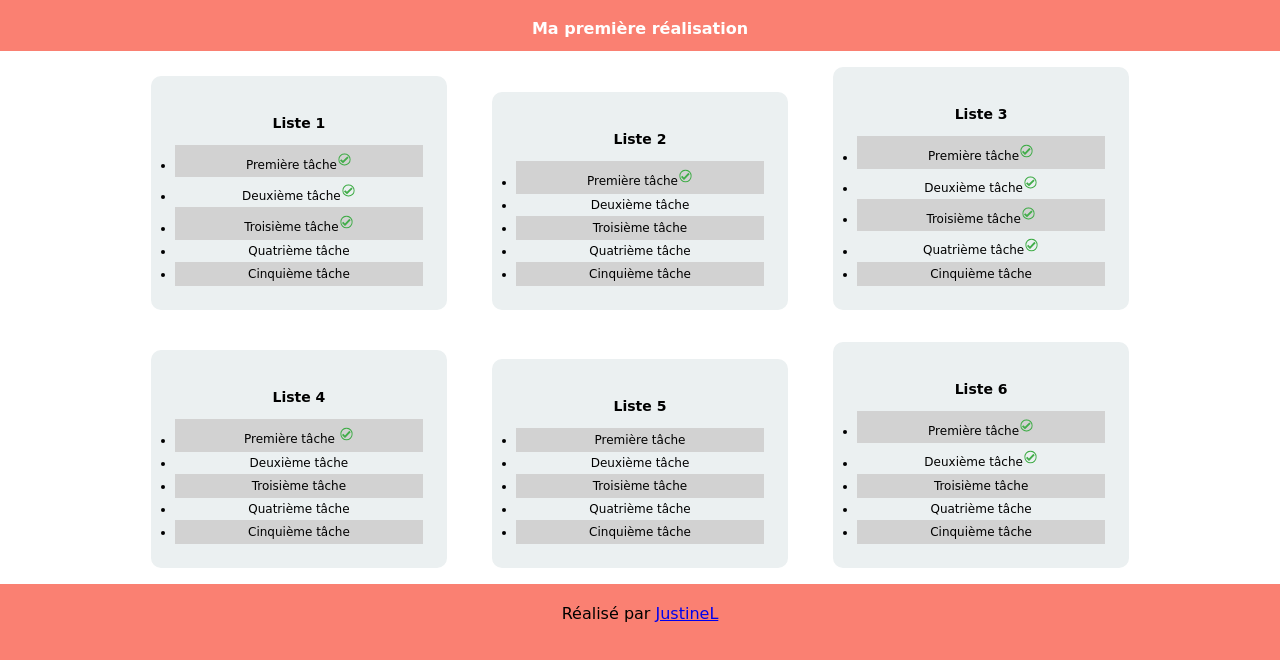
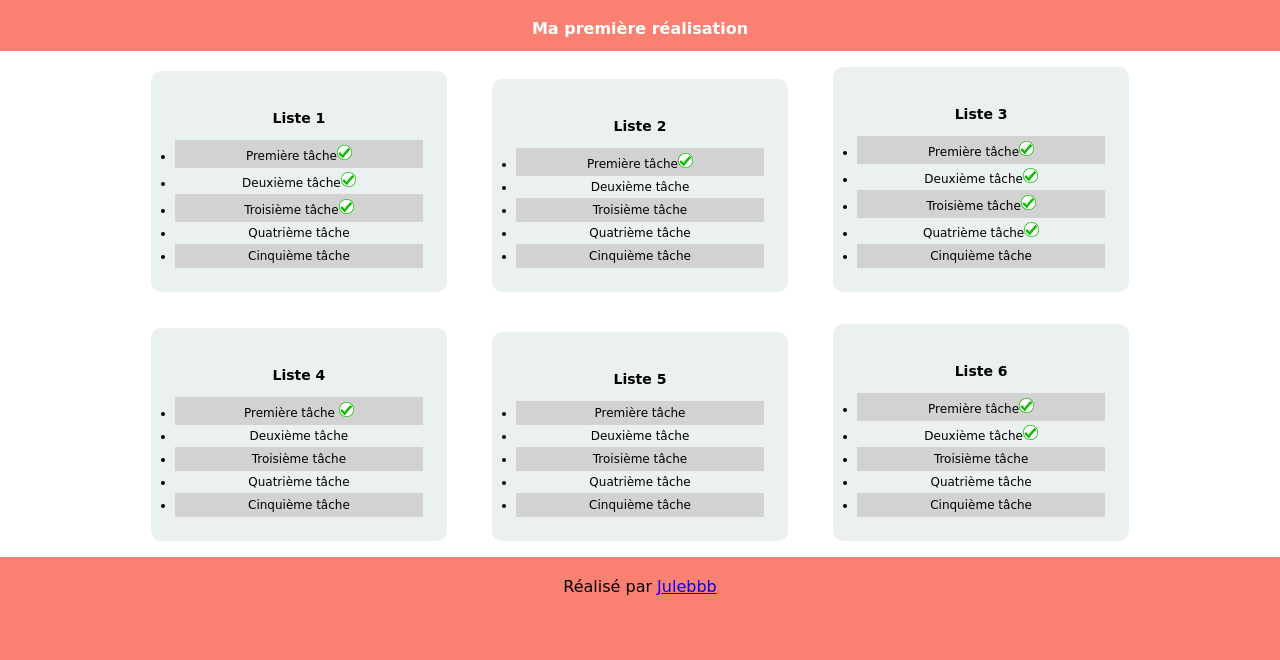
Before and after one commit to julebbb/Projet-html-css, a plain HTML site: page index.html in a window 1280 px wide. Shown: the part 62-722 px from the top of the page. Drawn offline with Linux system fonts and the light colour scheme.

Commit message:
changement d'icon suppression de l'ancien et ajout dans index.html

```diff
--- a/index.html
+++ b/index.html
@@ -13,15 +13,15 @@
     <div class="fondBlanc">
       <ul>
         <h3>Liste 1</h3>
-        <li class="liFoncer">Première tâche<img src="icon/iconCheck.svg" alt="icon check"></li>
-        <li>Deuxième tâche<img src="icon/iconCheck.svg" alt="icon check"></li>
-        <li class="liFoncer">Troisième tâche<img src="icon/iconCheck.svg" alt="icon check"></li>
+        <li class="liFoncer">Première tâche<img src="icon/iconCheck.png" alt="icon check"></li>
+        <li>Deuxième tâche<img src="icon/iconCheck.png" alt="icon check"></li>
+        <li class="liFoncer">Troisième tâche<img src="icon/iconCheck.png" alt="icon check"></li>
         <li>Quatrième tâche</li>
         <li class="liFoncer">Cinquième tâche</li>
       </ul>
       <ul>
         <h3>Liste 2</h3>
-        <li class="liFoncer">Première tâche<img src="icon/iconCheck.svg" alt="icon check"></li>
+        <li class="liFoncer">Première tâche<img src="icon/iconCheck.png" alt="icon check"></li>
         <li>Deuxième tâche</li>
         <li class="liFoncer">Troisième tâche</li>
         <li>Quatrième tâche</li>
@@ -29,15 +29,15 @@
       </ul>
       <ul>
         <h3>Liste 3</h3>
-        <li class="liFoncer">Première tâche<img src="icon/iconCheck.svg" alt="icon check"></li>
-        <li>Deuxième tâche<img src="icon/iconCheck.svg" alt="icon check"></li>
-        <li class="liFoncer">Troisième tâche<img src="icon/iconCheck.svg" alt="icon check"></li>
-        <li>Quatrième tâche<img src="icon/iconCheck.svg" alt="icon check"></li>
+        <li class="liFoncer">Première tâche<img src="icon/iconCheck.png" alt="icon check"></li>
+        <li>Deuxième tâche<img src="icon/iconCheck.png" alt="icon check"></li>
+        <li class="liFoncer">Troisième tâche<img src="icon/iconCheck.png" alt="icon check"></li>
+        <li>Quatrième tâche<img src="icon/iconCheck.png" alt="icon check"></li>
         <li class="liFoncer">Cinquième tâche</li>
       </ul>
       <ul>
         <h3>Liste 4</h3>
-        <li class="liFoncer">Première tâche <img src="icon/iconCheck.svg" alt="icon check"></li>
+        <li class="liFoncer">Première tâche <img src="icon/iconCheck.png" alt="icon check"></li>
         <li>Deuxième tâche</li>
         <li class="liFoncer">Troisième tâche</li>
         <li>Quatrième tâche</li>
@@ -53,13 +53,13 @@
       </ul>
       <ul>
         <h3>Liste 6</h3>
-        <li class="liFoncer">Première tâche<img src="icon/iconCheck.svg" alt="icon check"></li>
-        <li>Deuxième tâche<img src="icon/iconCheck.svg" alt="icon check"></li>
+        <li class="liFoncer">Première tâche<img src="icon/iconCheck.png" alt="icon check"></li>
+        <li>Deuxième tâche<img src="icon/iconCheck.png" alt="icon check"></li>
         <li class="liFoncer">Troisième tâche</li>
         <li>Quatrième tâche</li>
         <li class="liFoncer">Cinquième tâche</li>
       </ul>
     </div>
   </body>
-  <footer>Réalisé par <a href="#">JustineL</a></footer>
+  <footer>Réalisé par <a href="#">Julebbb</a></footer>
 </html>
```
Also changed, not shown: icon/iconCheck.png (added).
